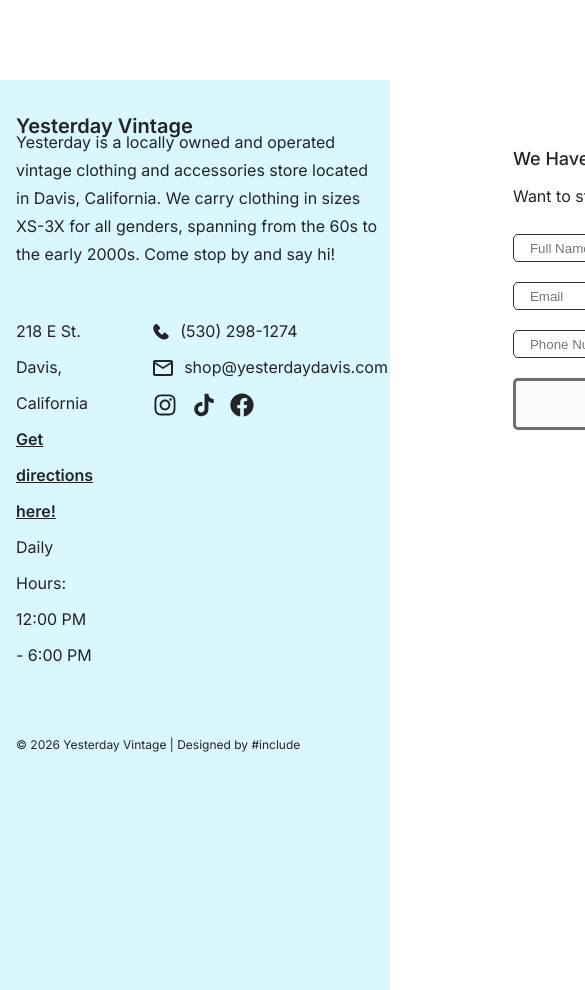
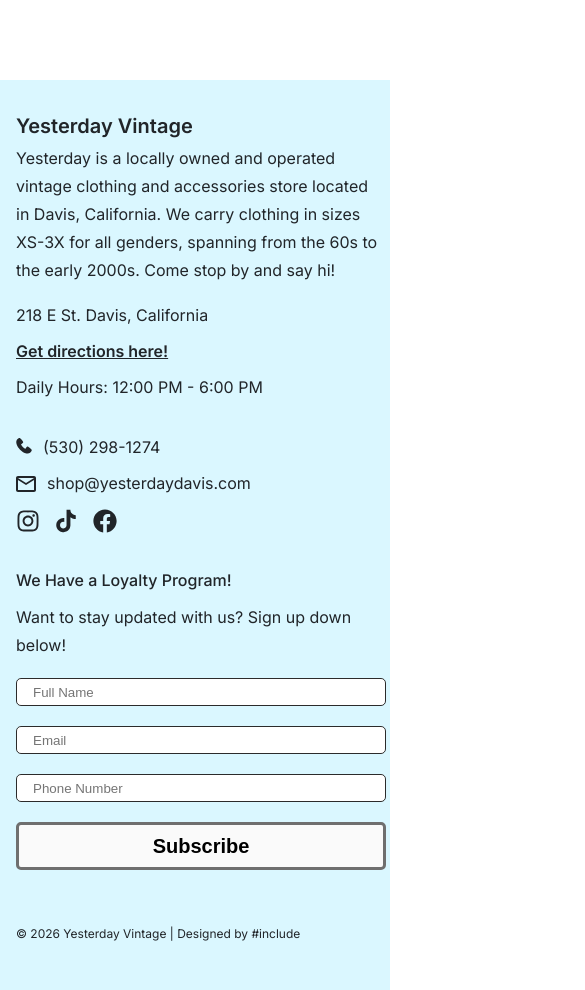
Before and after one commit to include-davis/yesterday-vintage, a Next.js app: page / in a window 390 px wide. Shown: the part 1920-2910 px from the top of the page, 585 px wide, since content can reach past the window. Built offline with nearby package versions, Linux system fonts and the light colour scheme.

Commit message:
Footer mobile

```diff
--- a/app/_components/footer/footer.module.scss
+++ b/app/_components/footer/footer.module.scss
@@ -1,20 +1,19 @@
-@use "../../_globals/mixins.scss" as breakpoint;
+@use "../../_globals/mixins.scss" as mixins;
 
 .footer {
   display: flex;
-  flex-direction: row;
+  flex-direction: column;
   height: 29.75rem;
   width: 100%;
   background: var(--cloud);
   padding-left: 6.25rem;
   color: var(--black);
   font-family: var(--yv-font-body);
+}
 
-  @include breakpoint.phone {
-    width: 100%;
-    height: 56.875rem;
-    padding-left: 1rem;
-  }
+.topFooter {
+  display: flex;
+  flex-direction: row;
 }
 
 .header {
@@ -22,14 +21,6 @@
   font-size: 1.5rem;
   padding-top: 4rem;
   line-height: 1.75rem;
-
-  @include breakpoint.phone {
-    padding-top: 2rem;
-    width: 11.125rem;
-    height: 1.69rem;
-    font-size: 1.25rem;
-
-  }
 }
 
 .text {
@@ -38,10 +29,6 @@
   line-height: 1.75rem;
   width: 38.125rem;
   margin-top: 1rem;
-
-  @include breakpoint.phone {
-    width: 23rem;
-  }
 }
 
 .info {
@@ -125,22 +112,17 @@
   margin-top: 0.5rem;
 }
 
-.copyright {
-  padding-top: 4rem;
-  font-size: 0.75rem;
-}
-
 .signup {
   display: flex;
   flex-direction: column;
   margin-left: 7.81rem;
+  margin-top: 4rem;
   font-family: var(--yv-font-body);
 }
 
 .title {
   font-size: 1.125rem;
   font-weight: 500;
-  margin-top: 4rem;
   line-height: 1.875rem;
 }
 
@@ -184,3 +166,91 @@
     border-color: #165A6C;
   }
 }
+
+.copyright {
+  padding-top: 4rem;
+  font-size: 0.75rem;
+}
+
+@include mixins.phone {
+  .footer {
+    width: 100%;
+    height: 56.875rem;
+    padding-left: 1rem;
+  }
+
+  .topFooter {
+    flex-direction: column;
+  }
+
+  .header {
+    padding-top: 2rem;
+    width: 11.125rem;
+    height: 1.69rem;
+    font-size: 1.25rem;
+  }
+
+  .info {
+    flex-direction: column;
+  }
+
+  .text {
+    width: 23rem;
+    height: 8.07rem;
+    padding-top: 1rem;
+  }
+
+  .address {
+    margin-top: 2.5rem;
+  }
+
+  .socials {
+    margin-left: 0rem;
+  }
+
+  .phone {
+    margin-top: 2.07rem;
+  }
+
+  .phoneNum {
+    margin-top: 1.5rem;
+  }
+
+  .signup {
+    margin-left: 0rem;
+    margin-top: 2.5rem
+  }
+
+  .title {
+    font-size: 1rem;
+    font-weight: 500;
+    line-height: 1.875rem;
+  }
+
+  .subtitle {
+    margin-top: 0.5rem;
+    width: 23.125rem;
+    height: 3.19rem;
+  }
+
+  .form {
+    display: flex;
+    flex-direction: column;
+    gap: 1.25rem;
+    margin-top: 1.5rem;
+  }
+
+  .form input {
+    width: 23.125rem;
+    height: 1.75rem;
+  }
+
+  .form button {
+    width: 23.125rem;
+    height: 3rem;
+  }
+
+  .copyright {
+    padding-top: 3.5rem;
+  }
+}
--- a/app/_components/footer/page.jsx
+++ b/app/_components/footer/page.jsx
@@ -26,6 +26,7 @@ export default function Footer() {
 
   return (
     <footer className={styles.footer}>
+      <div className={styles.topFooter}>
         <div>
           <div>
             <p className={styles.header} >Yesterday Vintage</p>
@@ -100,7 +101,6 @@ export default function Footer() {
               </section>
             </div>
           </div>
-        <p className={styles.copyright}>© 2026 Yesterday Vintage | Designed by #include</p>
         </div>
 
         <div className={styles.signup}>
@@ -131,6 +131,10 @@ export default function Footer() {
             <button type="submit">Subscribe</button>
           </form>
         </div>
+      </div>
+      <div>
+        <p className={styles.copyright}>© 2026 Yesterday Vintage | Designed by #include</p>
+      </div>
     </footer>
   );
 }
```
Lines whose indentation alone changed are shown as unchanged.
